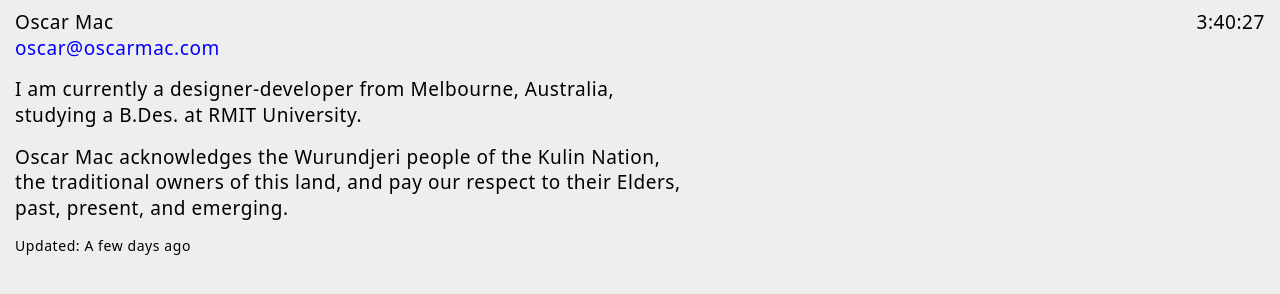
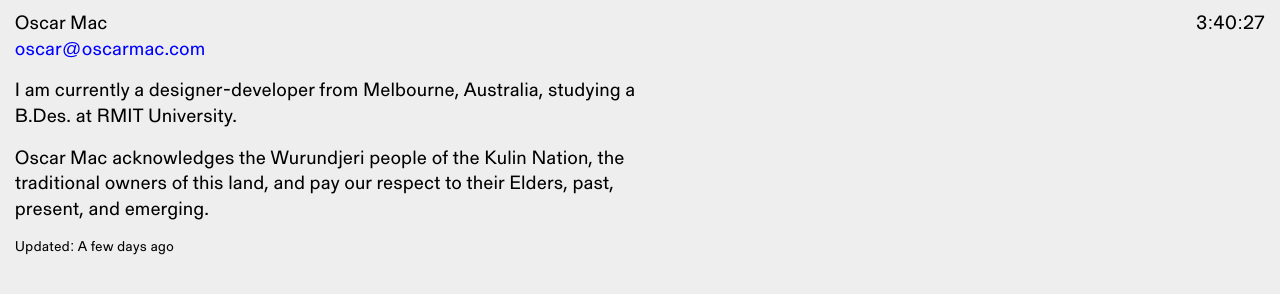
Before and after one commit to oscar-mac/oscarmac.com, a plain HTML site: page index.html in a window 1280 px wide. Drawn offline with Linux system fonts and the light colour scheme.

Commit message:
Update main.css

```diff
--- a/main.css
+++ b/main.css
@@ -1,4 +1,10 @@
 @charset "UTF-8";
+
+@font-face {
+  font-family: "Gerstner-Programm";
+  src: url('Gerstner-Programm/woff2/Gerstner-ProgrammRegular.woff2') format('woff2'),
+    url('Gerstner-Programm/woff/Gerstner-ProgrammRegular.woff') format('woff'),
+    url('Gerstner-Programm/ttf/Gerstner-ProgrammRegular.ttf') format('truetype')}
 
 html {
   --blue: #0000ff;
@@ -12,7 +18,7 @@ html {
 body {
   background-color: var(--gray);
   cursor: default;
-  font-family: system-ui, arial, sans-serif;
+  font-family: Gerstner-Programm, arial, system-ui, sans-serif;
   font-size: 21px;
   letter-spacing: 0.03em;
   line-height: 1.35;
```
